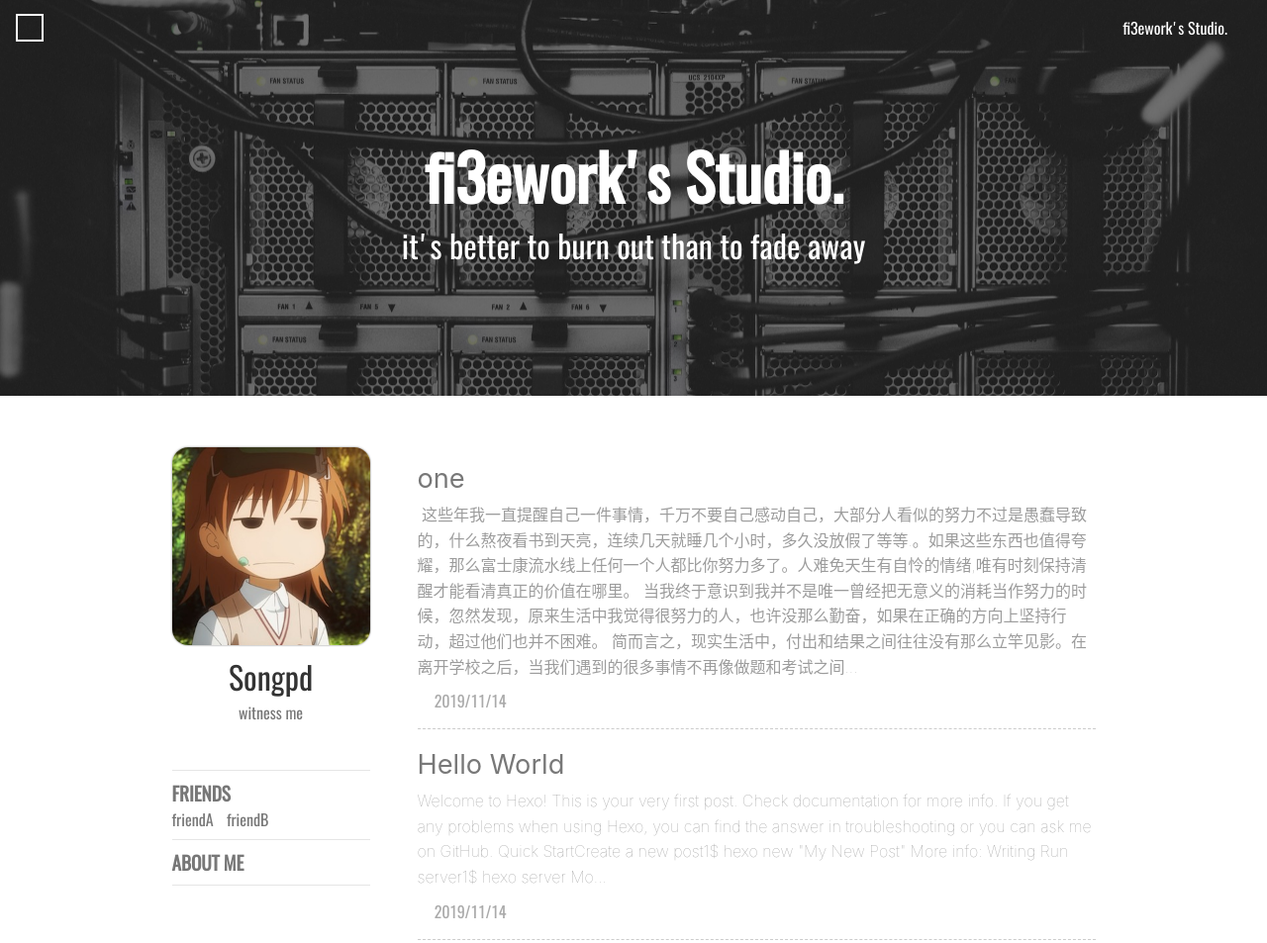
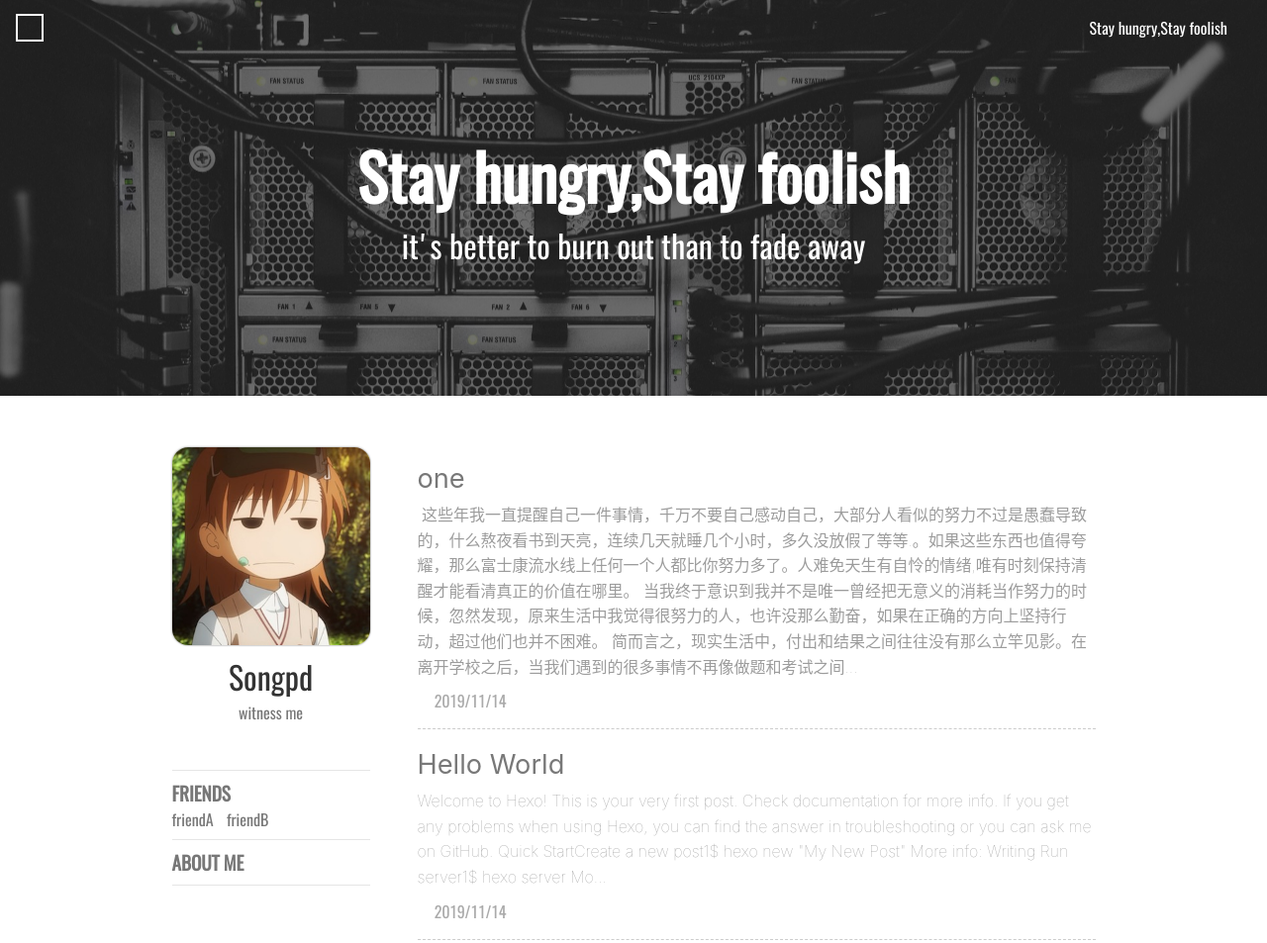
Before and after one commit to linyuyizhizou/linyuyizhizou.github.io, a plain HTML site: page index.html in a window 1280 px wide. Shown: the top 953 px of the page at 99% size. Drawn offline with nearby package versions, Linux system fonts and the light colour scheme; some packages are replaced by stand-ins of ours; a script that the page names is missing; a web font is replaced by a local one.

Commit message:
Site updated: 2019-11-14 17:08:01

```diff
--- a/index.html
+++ b/index.html
@@ -210,7 +210,7 @@
     <div class="header-sidebar-menu">&#xe775;</div>
     <!-- post页的toggle banner  -->
 
-    <a class="home-link" href=/>fi3ework's Studio.</a>
+    <a class="home-link" href=/>Stay hungry,Stay foolish</a>
 </header>
     <div class="wrapper">
         <div class="site-intro" style="
@@ -236,7 +236,7 @@ height:50vh;
         <h1 class="intro-title">
             <!-- 主页  -->
 
-            fi3ework's Studio.
+            Stay hungry,Stay foolish
             <!-- 文章页  -->
 
         </h1>
```
Also changed, not shown: 2019/11/14/hello-world/index.html (+2 -2 lines), 2019/11/14/one/index.html (+2 -2 lines), about/index.html (+1 -1 lines), archives/2019/11/index.html (+1 -1 lines), archives/2019/index.html (+1 -1 lines), archives/index.html (+1 -1 lines).
